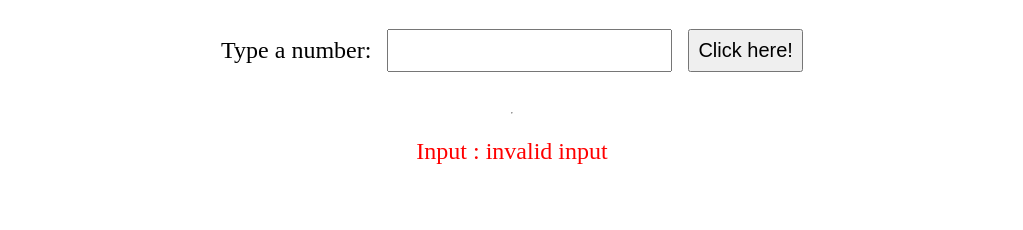
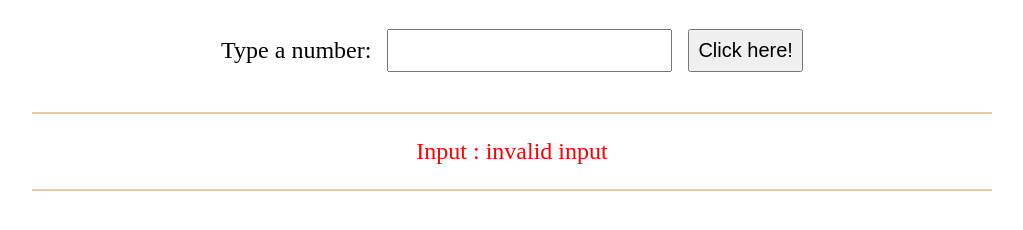
Before and after one commit to mfathurr/mfathurr.github.io, a website built with Vite: page progate/fe-dev-course/latihan-manipulasi-dom/index.html in a window 1280 px wide. Both pictures are taken after a click on the button "Click here!". Shown: the part 218-448 px from the top of the page, without its empty margins (128-1151 px from the left). Built offline with nearby package versions, Linux system fonts and the light colour scheme.

Commit message:
Update hr style, add hr after result, & refactor script.js

```diff
--- a/progate/fe-dev-course/latihan-manipulasi-dom/script.js
+++ b/progate/fe-dev-course/latihan-manipulasi-dom/script.js
@@ -2,33 +2,40 @@ const btn = document.querySelector("button");
 
 btn.addEventListener("click", () => {
   const input = document.getElementById("number").value;
-  console.log(typeof input);
-  const body = document.querySelector(".container");
+  const container = document.querySelector(".container");
   const result = document.createElement("p");
+  const hr = document.createElement("hr");
+
+  const showValue = () => {
+    container.append(result);
+    container.append(hr);
+  };
+
   const style = () => {
     result.style.fontSize = "1.5em";
     result.style.margin = "1rem";
   };
+
   if (Number(input) === 0) {
     result.innerHTML = `Input ${input}: invalid input`;
     result.style.color = "red";
     style();
-    body.append(result);
+    showValue();
   } else if (Number(input) % 3 === 0 && Number(input) % 5 === 0) {
     result.innerHTML = `Input ${input}: FizzBuzz!`;
     style();
-    body.append(result);
+    showValue();
   } else if (Number(input) % 3 === 0) {
     result.innerHTML = `Input ${input}: Fizz!`;
     style();
-    body.append(result);
+    showValue();
   } else if (Number(input) % 5 === 0) {
     result.innerHTML = `Input ${input}: Buzz!`;
     style();
-    body.append(result);
+    showValue();
   } else {
     result.innerHTML = Number(input);
     style();
-    body.append(result);
+    showValue();
   }
 });
--- a/progate/fe-dev-course/latihan-manipulasi-dom/style.css
+++ b/progate/fe-dev-course/latihan-manipulasi-dom/style.css
@@ -44,3 +44,9 @@ input,
 button {
   padding: 0.5rem;
 }
+
+hr {
+  border: 1px solid burlywood;
+  opacity: 0.7;
+  width: 100%;
+}
```
